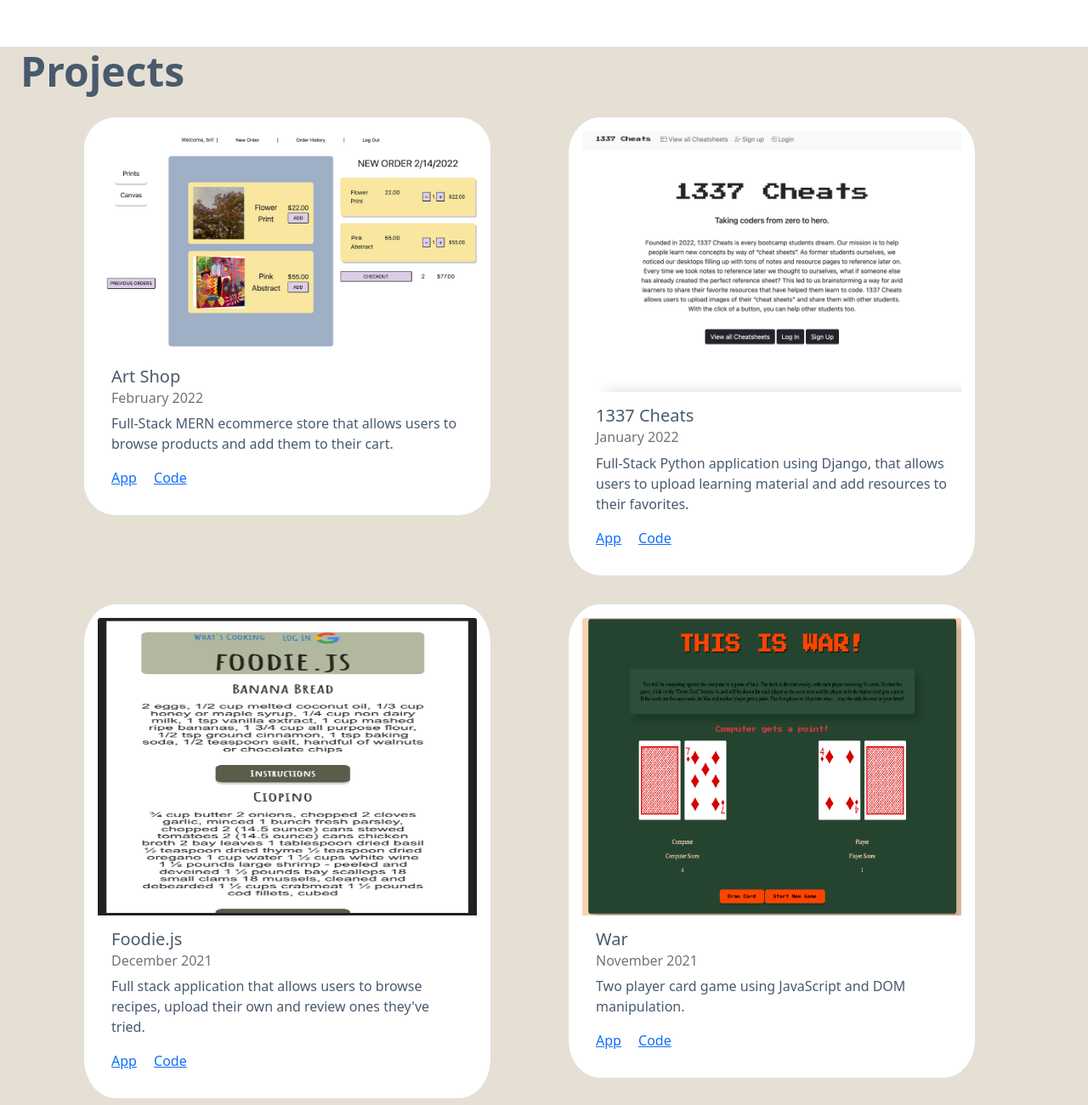
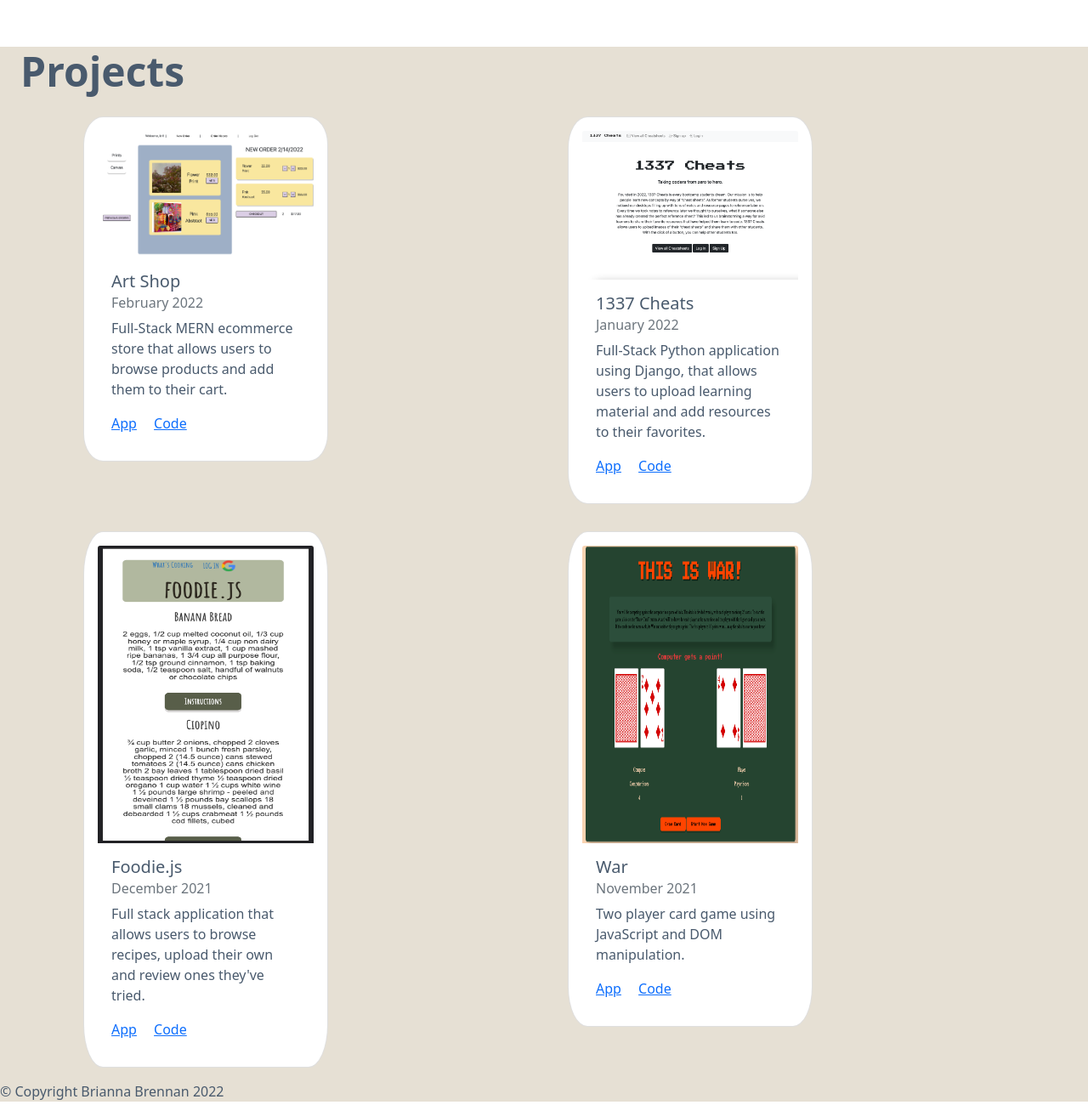
Before and after one commit to brianna-brennan/portfolio, a plain HTML site: page index.html in a window 1280 px wide. Shown: the part 780-2080 px from the top of the page at 85% size. Drawn offline with nearby package versions, Linux system fonts and the light colour scheme.

Commit message:
Make cards smaller

```diff
--- a/index.html
+++ b/index.html
@@ -60,7 +60,7 @@
         <div class="container">
             <div class="row">
                 <div class="col-sm" style= "text-align: left;">
-                    <div class="card" style="width: 30rem;">
+                    <div class="card" style="width: 18rem;">
                     <img class="card-img-top" src="public/Screen Shot 2022-02-14 at 2.40.28 AM.png" width="350" alt="Card image cap">
                     <div class="card-body">
                     <h5 class="card-title">Art Shop</h5>
@@ -73,7 +73,7 @@
                 </div>
 
             <div class="col-sm" style= "text-align: left;">
-                <div class="card" style="width: 30rem;">
+                <div class="card" style="width: 18rem;">
                     <img class="card-img-top" src="public/Screen Shot 2022-01-21 at 12.21.03 AM.png" width="250" alt="Card image cap">
                     <div class="card-body">
                     <h5 class="card-title">1337 Cheats</h5>
@@ -91,7 +91,7 @@
         <div class="container">
             <div class="row">
                 <div class="col-sm" style= "text-align: left;">
-                    <div class="card" style="width: 30rem;">
+                    <div class="card" style="width: 18rem;">
                     <img class="card-img-top" src="public/Screen Shot 2021-12-22 at 10.48.48 PM.png" height="350"alt="Card image cap">
                     <div class="card-body">
                     <h5 class="card-title">Foodie.js</h5>
@@ -103,7 +103,7 @@
                 </div>
                 </div>
             <div class="col-sm" style= "text-align: left;">
-                <div class="card" style="width: 30rem;">
+                <div class="card" style="width: 18rem;">
                     <img class="card-img-top" src="public/Screen Shot 2021-11-30 at 9.18.12 PM.png" height="350"alt="Card image cap">
                     <div class="card-body">
                     <h5 class="card-title">War</h5>
```
